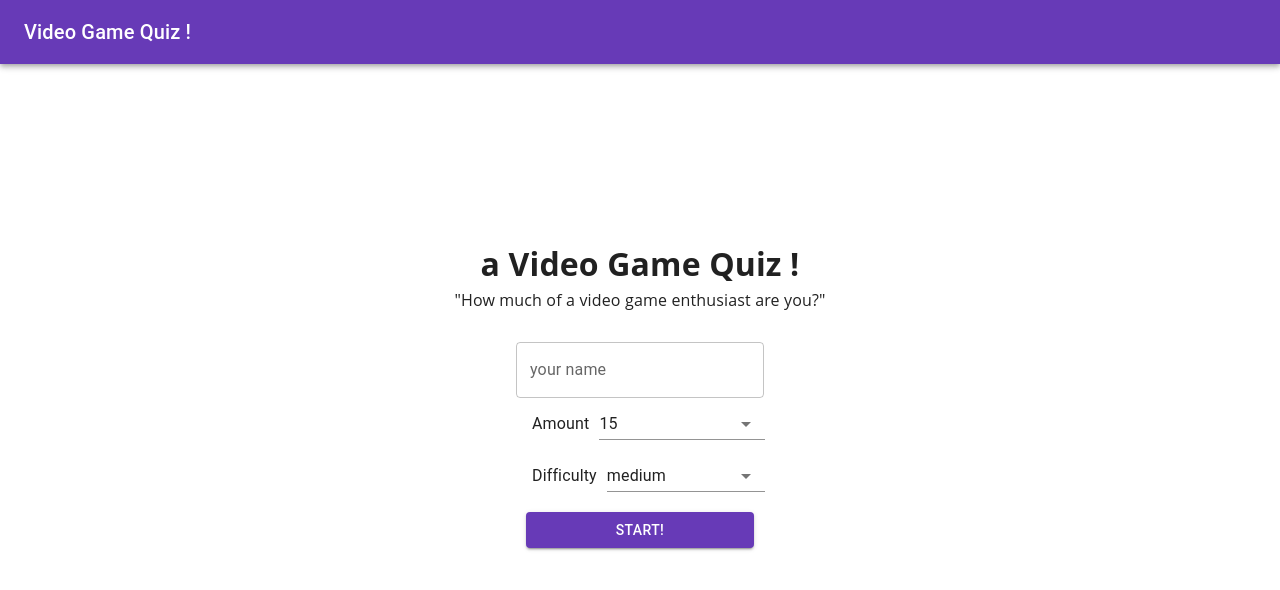
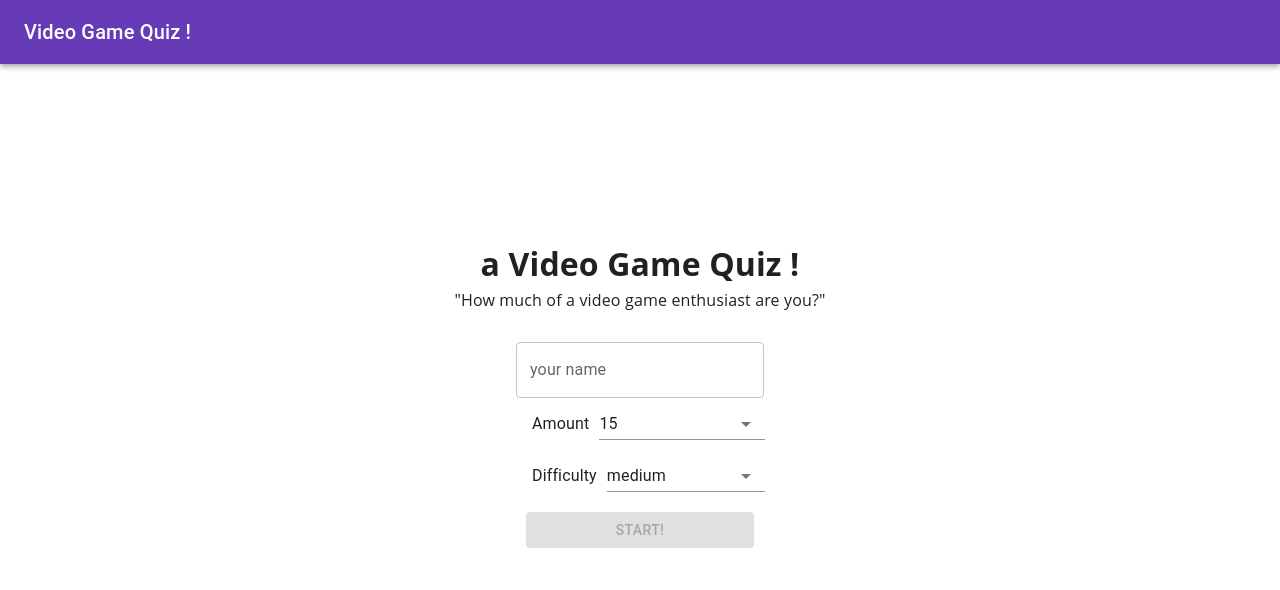
Before and after one commit to 2wisdom/I-Quiz, a React (Vite) app: page / in a window 1280 px wide. Shown: the top 590 px of the page. Built offline with nearby package versions, Linux system fonts and the light colour scheme.

Commit message:
이름 미기재 시 버튼 비활성화

```diff
--- a/src/pages/Home.tsx
+++ b/src/pages/Home.tsx
@@ -1,5 +1,6 @@
 import styled from "@emotion/styled";
 import {
+  Alert,
   Button,
   FormControl,
   FormControlLabel,
@@ -7,7 +8,7 @@ import {
   NativeSelect,
   TextField,
 } from "@mui/material";
-import { useState } from "react";
+import { useEffect, useState } from "react";
 import { useNavigate } from "react-router-dom";
 
 const Wrapper = styled.div`
@@ -28,11 +29,16 @@ export default function Home() {
   const [name, setName] = useState("");
   const [amount, setAmount] = useState(15);
   const [difficulty, setDifficulty] = useState("medium");
+  const [disabled, setDisabled] = useState(true);
 
   // name 변경 이벤트 핸들러
   const handleNameChange = (e: React.ChangeEvent<{ value: unknown }>) => {
     setName(e.target.value as string);
   };
+
+  useEffect(() => {
+    setDisabled(!name);
+  }, [name]);
 
   // Amount 변경 이벤트 핸들러
   const handleAmountChange = (e: React.ChangeEvent<{ value: unknown }>) => {
@@ -120,6 +126,7 @@ export default function Home() {
             variant="contained"
             style={{ margin: 10 }}
             onClick={handleClick}
+            disabled={disabled}
           >
             Start!
           </Button>
```
